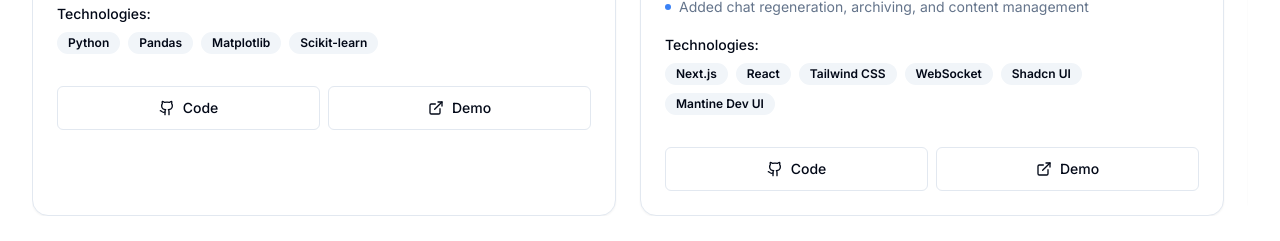
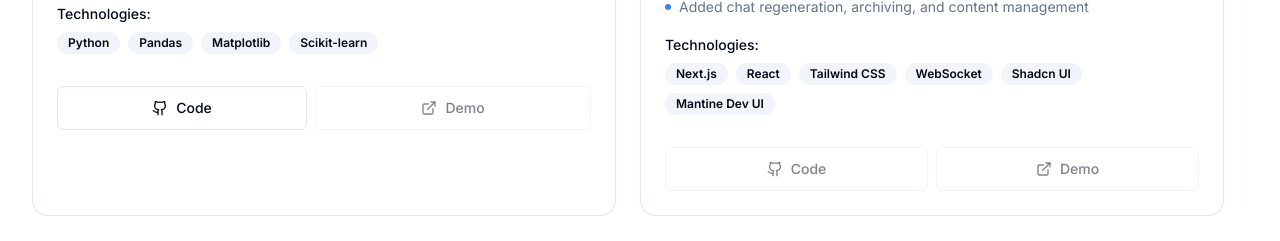
Before and after one commit to JayeshMShinde/Jayesh-shinde-portfolio, a Next.js app: page / in a window 1280 px wide. Shown: the part 4106-4347 px from the top of the page. Built offline with nearby package versions, Linux system fonts and the light colour scheme.

Commit message:
Feat: added url

```diff
--- a/app/components/projects.tsx
+++ b/app/components/projects.tsx
@@ -110,14 +110,32 @@ export function Projects() {
                           )}
 
                           <div className="flex flex-col sm:flex-row gap-2 pt-4">
-                            <Button size="sm" variant="outline" className="flex-1 min-h-[44px]">
+                            {project.github_url ? (
+                              <a href={project.github_url} target="_blank" rel="noopener noreferrer" className="flex-1">
+                                <Button size="sm" variant="outline" className="w-full min-h-[44px]">
                                   <Github className="w-4 h-4 mr-2" />
                                   Code
                                 </Button>
-                            <Button size="sm" variant="outline" className="flex-1 min-h-[44px]">
+                              </a>
+                            ) : (
+                              <Button size="sm" variant="outline" className="flex-1 min-h-[44px]" disabled>
+                                <Github className="w-4 h-4 mr-2" />
+                                Code
+                              </Button>
+                            )}
+                            {project.url ? (
+                              <a href={project.url} target="_blank" rel="noopener noreferrer" className="flex-1">
+                                <Button size="sm" variant="outline" className="w-full min-h-[44px]">
                                   <ExternalLink className="w-4 h-4 mr-2" />
                                   Demo
                                 </Button>
+                              </a>
+                            ) : (
+                              <Button size="sm" variant="outline" className="flex-1 min-h-[44px]" disabled>
+                                <ExternalLink className="w-4 h-4 mr-2" />
+                                Demo
+                              </Button>
+                            )}
                           </div>
                         </CardContent>
                       </Card>
--- a/app/data/profile.ts
+++ b/app/data/profile.ts
@@ -1,3 +1,4 @@
+// import { url } from 'inspector';
 import {
   Code,
   Database,
@@ -91,7 +92,9 @@ export const training = [
       "Built a data visualization program leveraging EDA",
       "Implemented a GUI app with a built-in ML algorithm",
       "Technologies used: Python, Pandas, Matplotlib, Scikit-learn"
-    ]
+    ],
+    url: "",
+    github_url: "https://github.com/JayeshMShinde/gui_data_vis"
   },
   {
     title: "Klippie-GPT — AI Video Creation Tool",
@@ -102,10 +105,12 @@ export const training = [
       "Developed real-time collaboration via WebSocket for chat and live feedback",
       "Added chat regeneration, archiving, and content management",
       "Technologies used: Next.js, React, Tailwind CSS, WebSocket, Shadcn UI, Mantine Dev UI"
-    ]
+    ],
+    url: "",
+    github_url: ""
   },
   {
-    title: "E-Commerce Platform",
+    title: "E-Commerce Platform - Mishu Mattress",
     organization: "Xira Infotech",
     period: "Jan 2024 - May 2024",
     points: [
@@ -113,29 +118,9 @@ export const training = [
       "Implemented user authentication, product catalog, and order management",
       "Integrated Razorpay for secure payment processing",
       "Technologies used: Django, React, PostgreSQL, Razorpay API"
-    ]
-  },
-  {
-    title: "Real-Time Analytics Dashboard",
-    organization: "Infosys",
-    period: "Nov 2024 - Present",
-    points: [
-      "Developed interactive dashboard for real-time data monitoring",
-      "Implemented automated data refresh and alert systems",
-      "Optimized SQL queries for sub-second response times",
-      "Technologies used: Qlik Sense, Snowflake, SQL, JavaScript"
-    ]
-  },
-  {
-    title: "Task Management System",
-    organization: "Personal Project",
-    period: "Jun 2023 - Aug 2023",
-    points: [
-      "Created collaborative task management application",
-      "Implemented drag-and-drop functionality and real-time updates",
-      "Added team collaboration features and progress tracking",
-      "Technologies used: React, Node.js, MongoDB, Socket.io"
-    ]
+    ],
+    url: "https://mishumattress.com/",
+    github_url: ""
   },
   {
     title: "Portfolio Website",
@@ -146,7 +131,9 @@ export const training = [
       "Implemented interactive terminal interface and smooth animations",
       "Optimized for mobile devices and accessibility",
       "Technologies used: Next.js, TypeScript, Tailwind CSS, Framer Motion"
-    ]
+    ],
+    url: "https://jayesh-shinde-portfolio.vercel.app/",
+    github_url: "https://github.com/JayeshMShinde/Jayesh-shinde-portfolio",
   }
 ];
 
```
Lines whose indentation alone changed are shown as unchanged.
